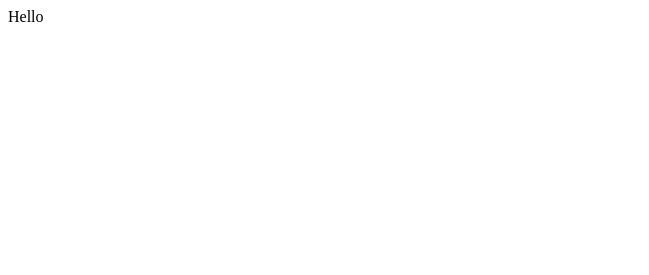
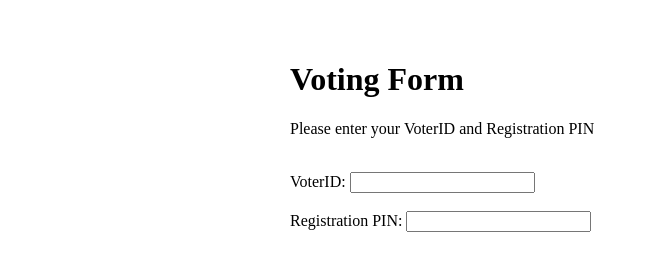
Before and after one commit to adharshr15/NoSQLDatabaseLab, a website: page public/index.html in a window 1280 px wide. Shown: the whole page, without its empty margins (0-649 px from the left). Drawn offline with Linux system fonts and the light colour scheme.

```diff
--- a/public/index.html
+++ b/public/index.html
@@ -1,10 +1,26 @@
 <!DOCTYPE html>
 <html>
 <head>
-
+    <style>
+        body {
+            padding: 40px;
+            max-width: 700px;
+            margin: auto;
+        }
+    </style>
 </head>
 <body>
-Hello
+    <h1>Voting Form</h1>
+    <p>Please enter your VoterID and Registration PIN</p>
+    <br>
+
+    <div class="form-section">
+        <label for="name">VoterID: </label>
+        <input type="text" name="VoterID" id="voterID" required>
+        <br><br>
+        <label for="name">Registration PIN: </label>
+        <input type="text" name="regPIN" id="regPIN" required>
+    </div>
 </body>
 
 </html>
```
Also changed, not shown: 1 other file.
